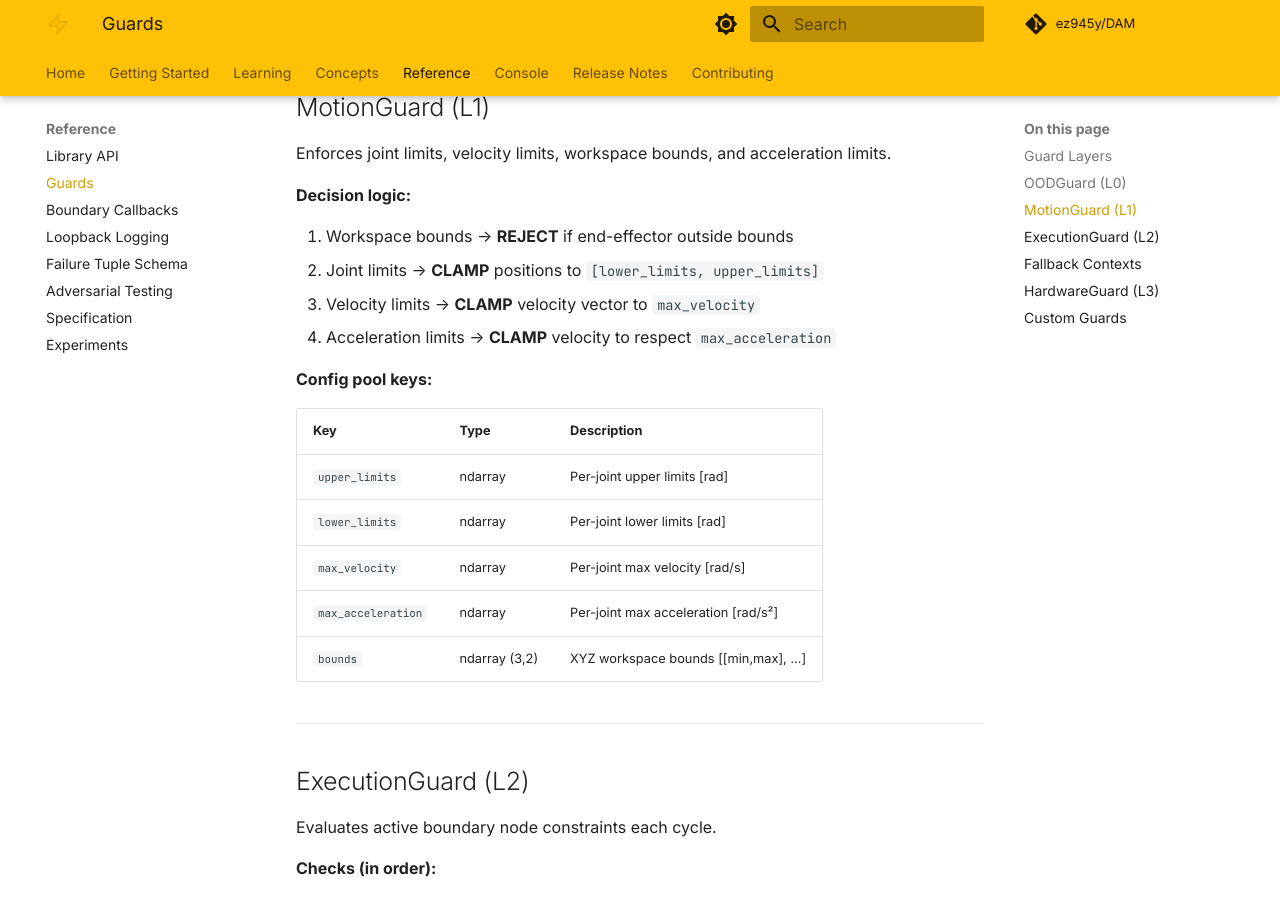
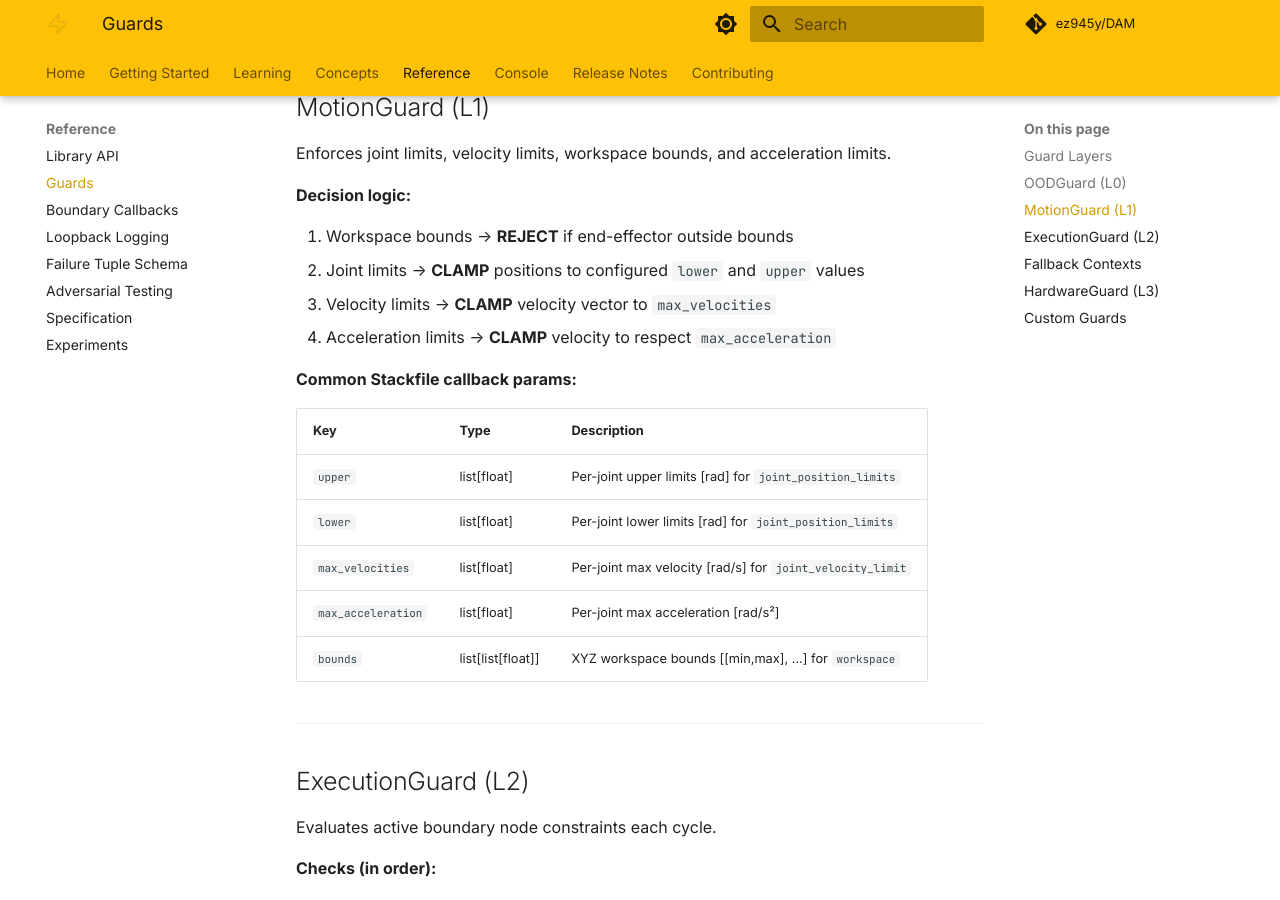
Before and after one commit to ez945y/DAM, an MkDocs documentation site: the page built from docs/guards-reference.md, in a window 1280 px wide and 900 px high, scrolled down 1801 px. Built offline with MkDocs 1.6.1 and Material for MkDocs 9.7.7, drawn with Linux system fonts in a browser that asks for light colours; comment, search, counter and statistics services are not loaded.

Commit message:
feat: align guard reference params

```diff
--- a/docs/guards-reference.md
+++ b/docs/guards-reference.md
@@ -65,19 +65,19 @@ Enforces joint limits, velocity limits, workspace bounds, and acceleration limit
 **Decision logic:**
 
 1. Workspace bounds → **REJECT** if end-effector outside bounds
-2. Joint limits → **CLAMP** positions to `[lower_limits, upper_limits]`
-3. Velocity limits → **CLAMP** velocity vector to `max_velocity`
+2. Joint limits → **CLAMP** positions to configured `lower` and `upper` values
+3. Velocity limits → **CLAMP** velocity vector to `max_velocities`
 4. Acceleration limits → **CLAMP** velocity to respect `max_acceleration`
 
-**Config pool keys:**
+**Common Stackfile callback params:**
 
 | Key | Type | Description |
 |-----|------|-------------|
-| `upper_limits` | ndarray | Per-joint upper limits [rad] |
-| `lower_limits` | ndarray | Per-joint lower limits [rad] |
-| `max_velocity` | ndarray | Per-joint max velocity [rad/s] |
-| `max_acceleration` | ndarray | Per-joint max acceleration [rad/s²] |
-| `bounds` | ndarray (3,2) | XYZ workspace bounds [[min,max], ...] |
+| `upper` | list[float] | Per-joint upper limits [rad] for `joint_position_limits` |
+| `lower` | list[float] | Per-joint lower limits [rad] for `joint_position_limits` |
+| `max_velocities` | list[float] | Per-joint max velocity [rad/s] for `joint_velocity_limit` |
+| `max_acceleration` | list[float] | Per-joint max acceleration [rad/s²] |
+| `bounds` | list[list[float]] | XYZ workspace bounds [[min,max], ...] for `workspace` |
 
 ---
 
```
Also changed, not shown: docs/boundary-callbacks.md (+5 -8 lines), docs/quick-stack.md (+4 -4 lines), 1 other file.
